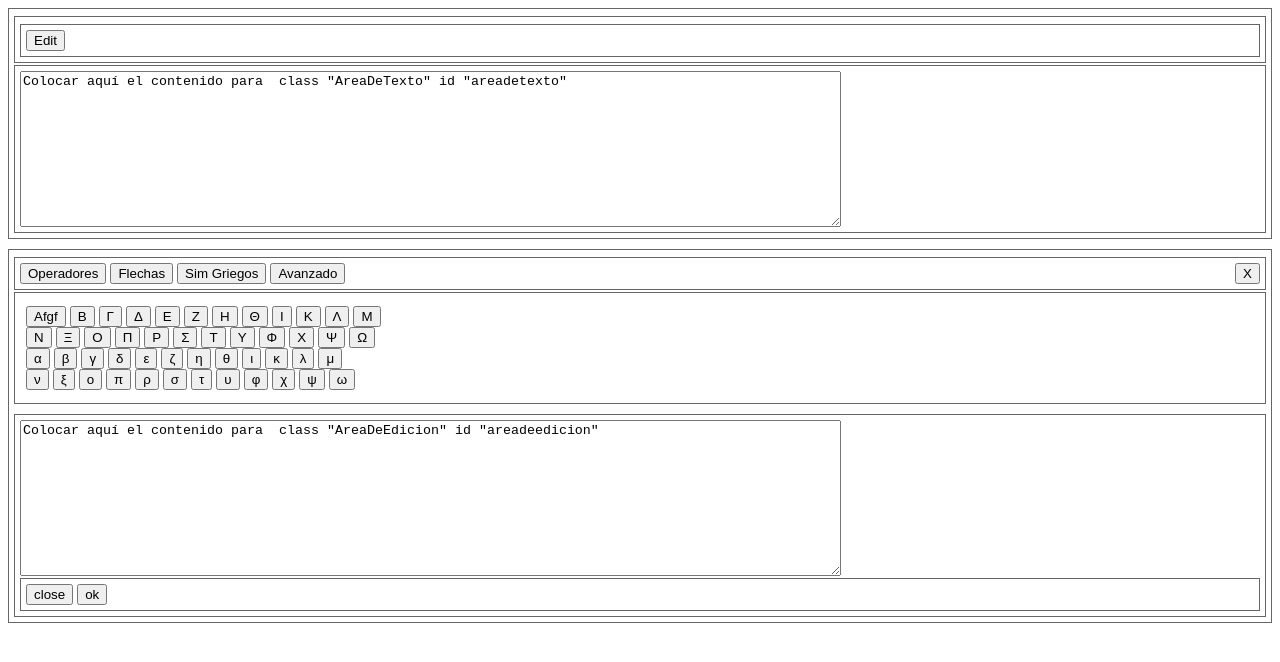
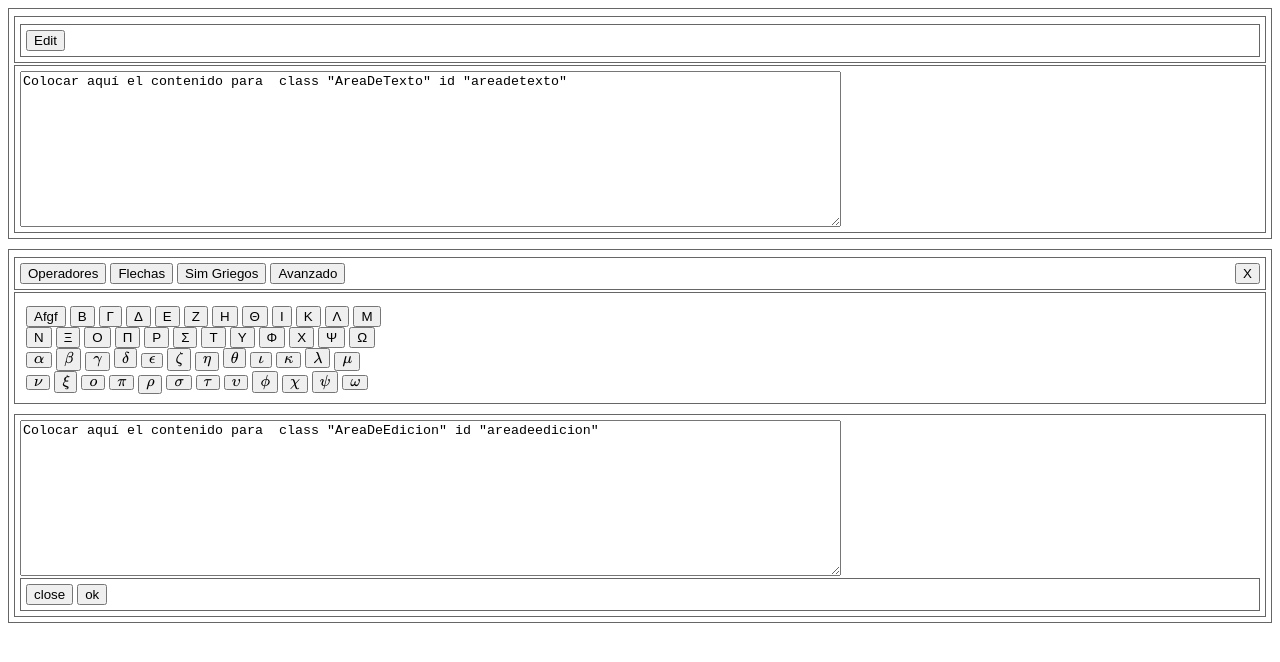
Before and after one commit to jhonattan-coder/quest_edit, a plain HTML site: page editorDePreguntas.html in a window 1280 px wide. Both pictures are taken after a click on the button "Edit". Drawn offline with nearby package versions, Linux system fonts and the light colour scheme.

Commit message:
script latex agregado

```diff
--- a/editorDePreguntas.html
+++ b/editorDePreguntas.html
@@ -3,6 +3,11 @@
 <head>
 <meta http-equiv="Content-Type" content="text/html; charset=utf-8" />
 <title>Editor de preguntas</title>
+
+<script src="https://polyfill.io/v3/polyfill.min.js?features=es6"></script>
+<script id="MathJax-script" async src="https://cdn.jsdelivr.net/npm/mathjax@3/es5/tex-mml-chtml.js"></script>
+<script> MathJax = {startup: {pageReady() {MathJax.startup.defaultPageReady()}}}</script>
+
 <script>
 function mostrarPaleta(){
 //alert('mensaje');
@@ -49,8 +54,9 @@ function cambiarPaleta(e){
 }
 function edit(e){
 	var area=document.getElementById("vistaprevia");
-	var text=document.getElementById("vistaprevia").textContent;
-	text += e.target.innerText;
+  var text=document.getElementById("vistaprevia").textContent;
+  text += e.target.closest("button").value;
+  document.activeElement.blur()
 	area.textContent= text;
 	}
 
@@ -155,30 +161,30 @@ div{
    <button class="Alpha" id="alpha" value="Χ">Χ</button>
    <button class="Alpha" id="alpha" value="Ψ">Ψ</button>
    <button class="Alpha" id="alpha" value="Ω">Ω</button><br />
-   <button class="Alpha" id="alpha" value="α">α</button>
-   <button class="Alpha" id="alpha" value="β">β</button>
-   <button class="Alpha" id="alpha" value="γ">γ</button>
-   <button class="Alpha" id="alpha" value="δ">δ</button>
-   <button class="Alpha" id="alpha" value="ε">ε</button>
-   <button class="Alpha" id="alpha" value="ζ">ζ</button>
-   <button class="Alpha" id="alpha" value="η">η</button>
-   <button class="Alpha" id="alpha" value="θ">θ</button>
-   <button class="Alpha" id="alpha" value="ι">ι</button>
-   <button class="Alpha" id="alpha" value="κ">κ</button>
-   <button class="Alpha" id="alpha" value="λ">λ</button>
-   <button class="Alpha" id="alpha" value="μ">μ</button><br />
-   <button class="Alpha" id="alpha" value="ν">ν</button>
-   <button class="Alpha" id="alpha" value="ξ">ξ</button>
-   <button class="Alpha" id="alpha" value="ο">ο</button>
-   <button class="Alpha" id="alpha" value="π">π</button>
-   <button class="Alpha" id="alpha" value="ρ">ρ</button>
-   <button class="Alpha" id="alpha" value="σ">σ</button>
-   <button class="Alpha" id="alpha" value="τ">τ</button>
-   <button class="Alpha" id="alpha" value="υ">υ</button>
-   <button class="Alpha" id="alpha" value="φ">φ</button>
-   <button class="Alpha" id="alpha" value="χ">χ</button>
-   <button class="Alpha" id="alpha" value="ψ">ψ</button>
-   <button class="Alpha" id="alpha" value="ω">ω</button></div>
+   <button class="Alpha" id="alpha" value="\alpha">\(\alpha\)</button>
+   <button class="Alpha" id="alpha" value="\beta">\(\beta\)</button>
+   <button class="Alpha" id="alpha" value="\gamma">\(\gamma\)</button>
+   <button class="Alpha" id="alpha" value="\delta">\(\delta\)</button>
+   <button class="Alpha" id="alpha" value="\epsilon">\(\epsilon\)</button>
+   <button class="Alpha" id="alpha" value="\zeta">\(\zeta\)</button>
+   <button class="Alpha" id="alpha" value="\eta">\(\eta\)</button>
+   <button class="Alpha" id="alpha" value="\theta">\(\theta\)</button>
+   <button class="Alpha" id="alpha" value="\iota">\(\iota\)</button>
+   <button class="Alpha" id="alpha" value="\kappa">\(\kappa\)</button>
+   <button class="Alpha" id="alpha" value="\lambda">\(\lambda\)</button>
+   <button class="Alpha" id="alpha" value="\mu">\(\mu\)</button><br />
+   <button class="Alpha" id="alpha" value="\nu">\(\nu\)</button>
+   <button class="Alpha" id="alpha" value="\xi">\(\xi\)</button>
+   <button class="Alpha" id="alpha" value="\omicron">\(\omicron\)</button>
+   <button class="Alpha" id="alpha" value="\pi">\(\pi\)</button>
+   <button class="Alpha" id="alpha" value="\rho">\(\rho\)</button>
+   <button class="Alpha" id="alpha" value="\sigma">\(\sigma\)</button>
+   <button class="Alpha" id="alpha" value="\tau">\(\tau\)</button>
+   <button class="Alpha" id="alpha" value="\upsilon">\(\upsilon\)</button>
+   <button class="Alpha" id="alpha" value="\phi">\(\phi\)</button>
+   <button class="Alpha" id="alpha" value="\chi">\(\chi\)</button>
+   <button class="Alpha" id="alpha" value="\psi">\(\psi\)</button>
+   <button class="Alpha" id="alpha" value="\omega">\(\omega\)</button></div>
 
    <div class="Avanzado" id="avanzado" style="visibility: hidden; position: absolute">
    <button class="Potencia" id="potencia" value="x^y">x^y</button>
@@ -187,7 +193,7 @@ div{
   </div>
 
 <div class="AreaDeEdicion" id="areadeedicion" style="margin-top:10px">
-  <textarea name="VistaPrevia" cols="100" rows="10" class="VistaPrevia" id="vistaprevia" readonly="readonly">Colocar aquí el contenido para  class "AreaDeEdicion" id "areadeedicion"</textarea>
+  <textarea name="VistaPrevia" cols="100" rows="10" class="VistaPrevia" id="vistaprevia">Colocar aquí el contenido para  class "AreaDeEdicion" id "areadeedicion"</textarea>
   <div class="" id="">
   <input name="close" type="button" class="close" id="close" value="close" />
   <input name="ok" type="button" class="ok" id="ok" value="ok" />
```
